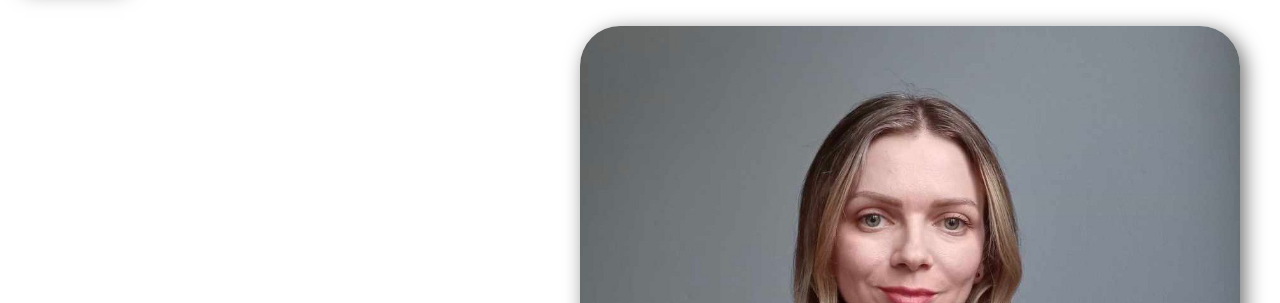
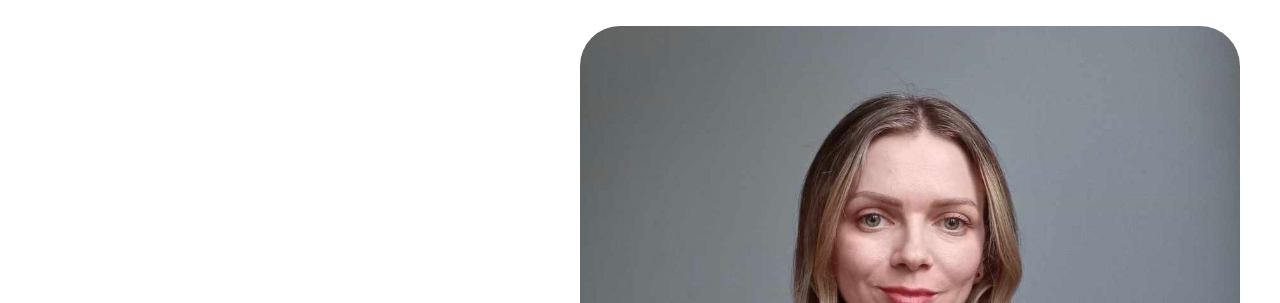
Before and after one commit to MarianaShy/portfolio, a website: page index.html in a window 1280 px wide. Shown: the part 114-417 px from the top of the page. Drawn offline with Linux system fonts and the light colour scheme.

```diff
--- a/sourse/styles/style.css
+++ b/sourse/styles/style.css
@@ -8,10 +8,7 @@
 @import url(./work.css);
 
 
-img{
-	box-shadow: 5px 5px 20px var(--main-color);
 
-}
 :root{
 	--main-color: rgb(113, 113, 113);
 	--main-dark-color: rgb(34, 34, 34);
```
